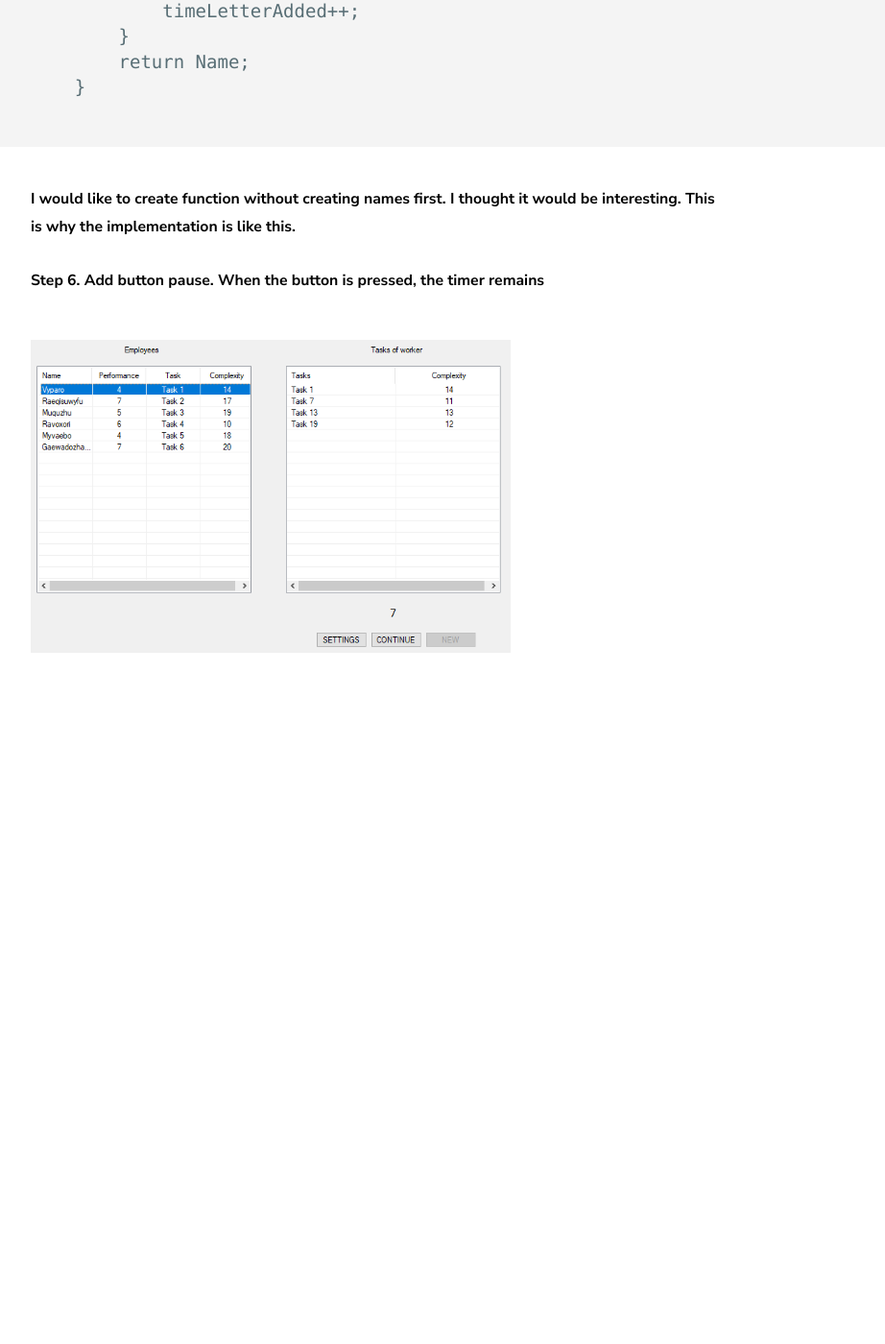
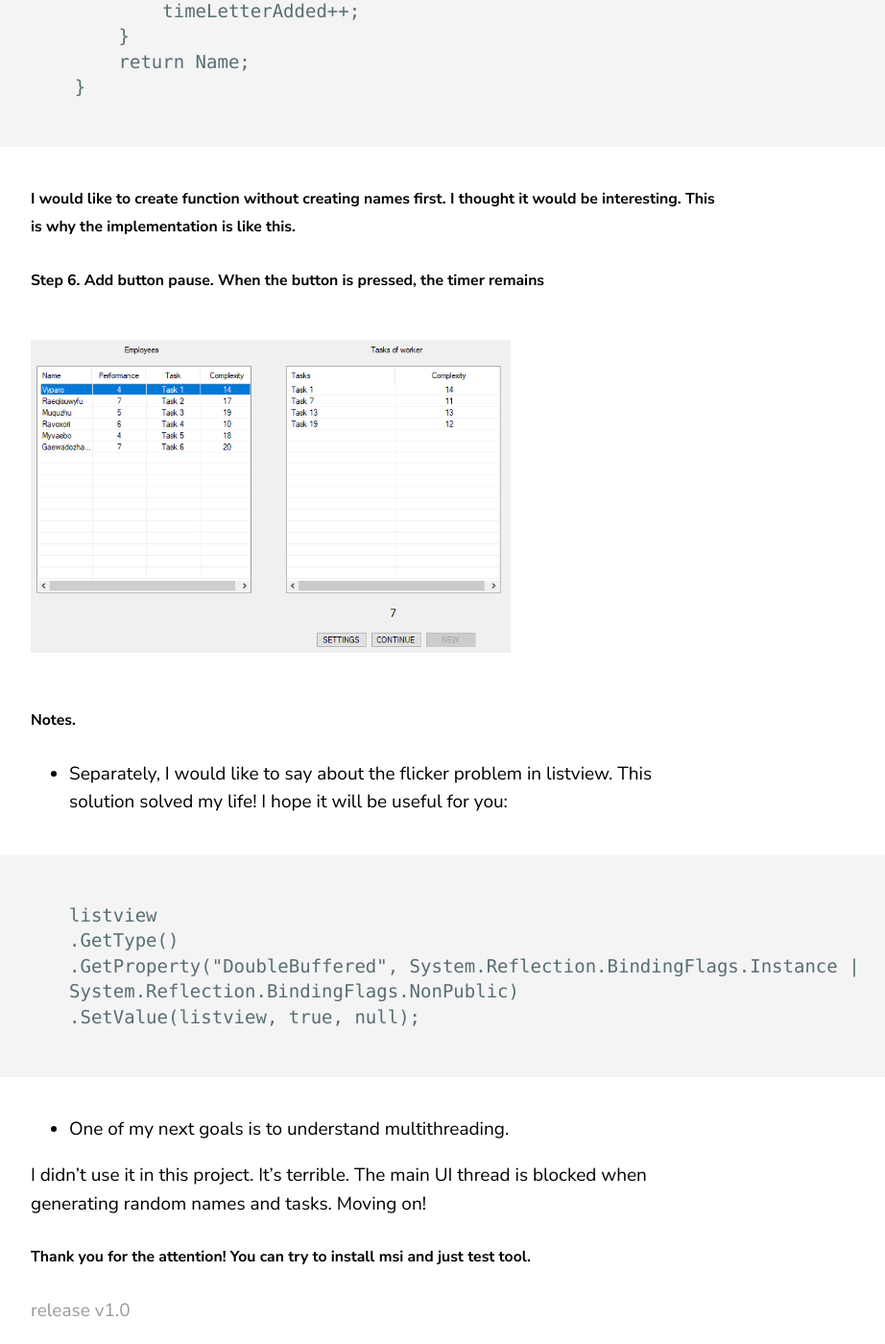
Before and after one commit to Rocket47/Rocket47.github.io, a Jekyll site: the page built from _posts/25-05-29-four-post-first-pet-project.markdown, in a window 1280 px wide and 1400 px high, scrolled down 5964 px. Shown: the whole window at 96% size, without its empty margins (68-990 px from the left). Built offline with Jekyll 4.4.1, drawn with Linux system fonts in a browser that asks for light colours; before the commit the page ends 6693 px from its top, so only the background shows below that.

Commit message:
Post number four has been completed

````diff
--- a/_posts/25-05-29-four-post-first-pet-project.markdown
+++ b/_posts/25-05-29-four-post-first-pet-project.markdown
@@ -95,3 +95,20 @@ When timer is triggered, a function that redistributes the tasks of employees is
 ##### Step 6. Add button pause. When the button is pressed, the timer remains
 
 <img src="https://rocket47.github.io/ButtonPause.png" alt="alt text" width="500"/>
+
+##### Notes.
+
+- Separately, I would like to say about the flicker problem in listview. This solution solved my life! I hope it will be useful for you:
+```
+listview
+.GetType()
+.GetProperty("DoubleBuffered", System.Reflection.BindingFlags.Instance |
+System.Reflection.BindingFlags.NonPublic)
+.SetValue(listview, true, null);
+```
+- One of my next goals is to understand multithreading.
+
+I didn't use it in this project. It's terrible. The main UI thread is blocked when generating random names and tasks. Moving on!
+
+##### Thank you for the attention! You can try to install msi and just test tool.
+[release v1.0](https://github.com/Rocket47/learn_Csharp_practice/releases/tag/v1.0 )
````
